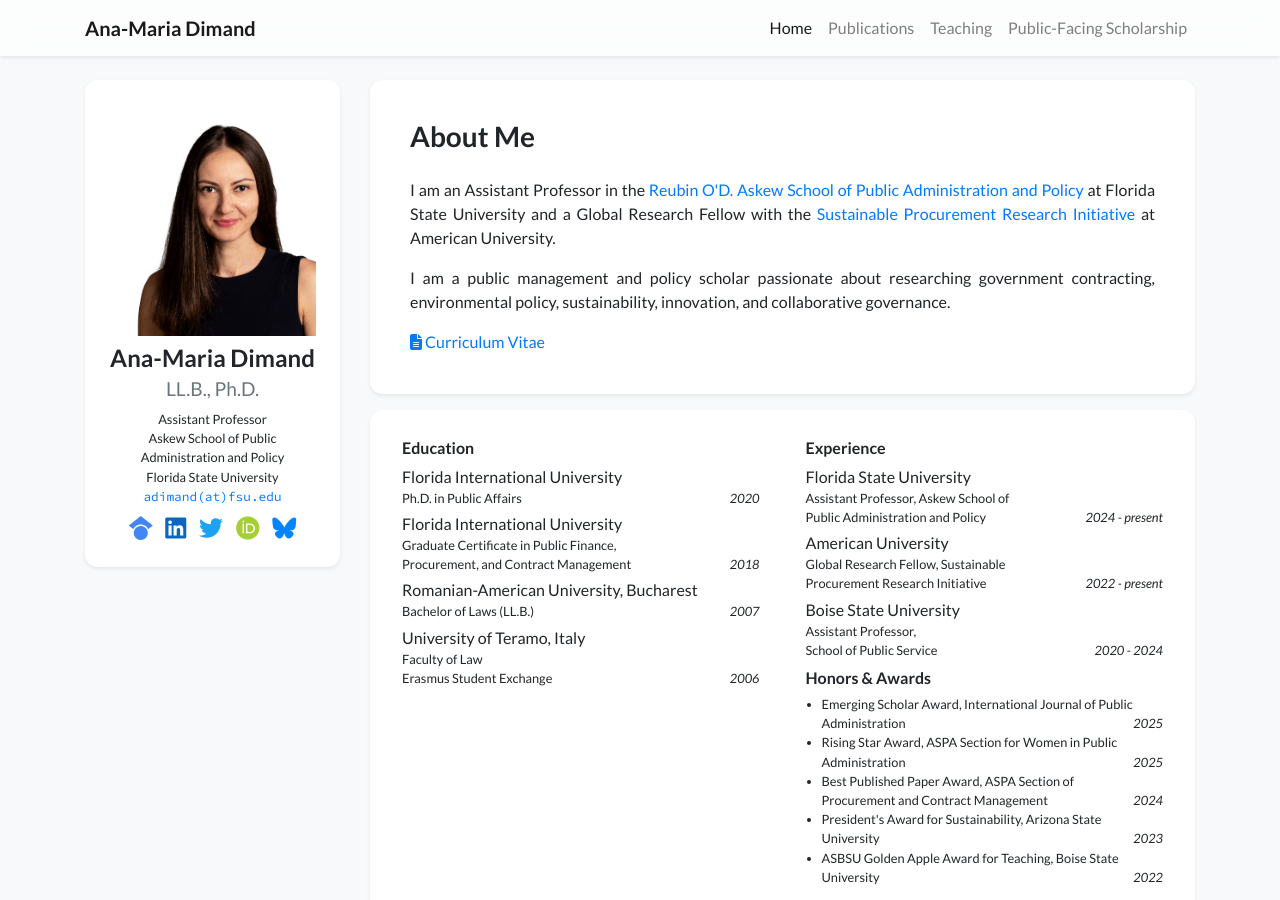
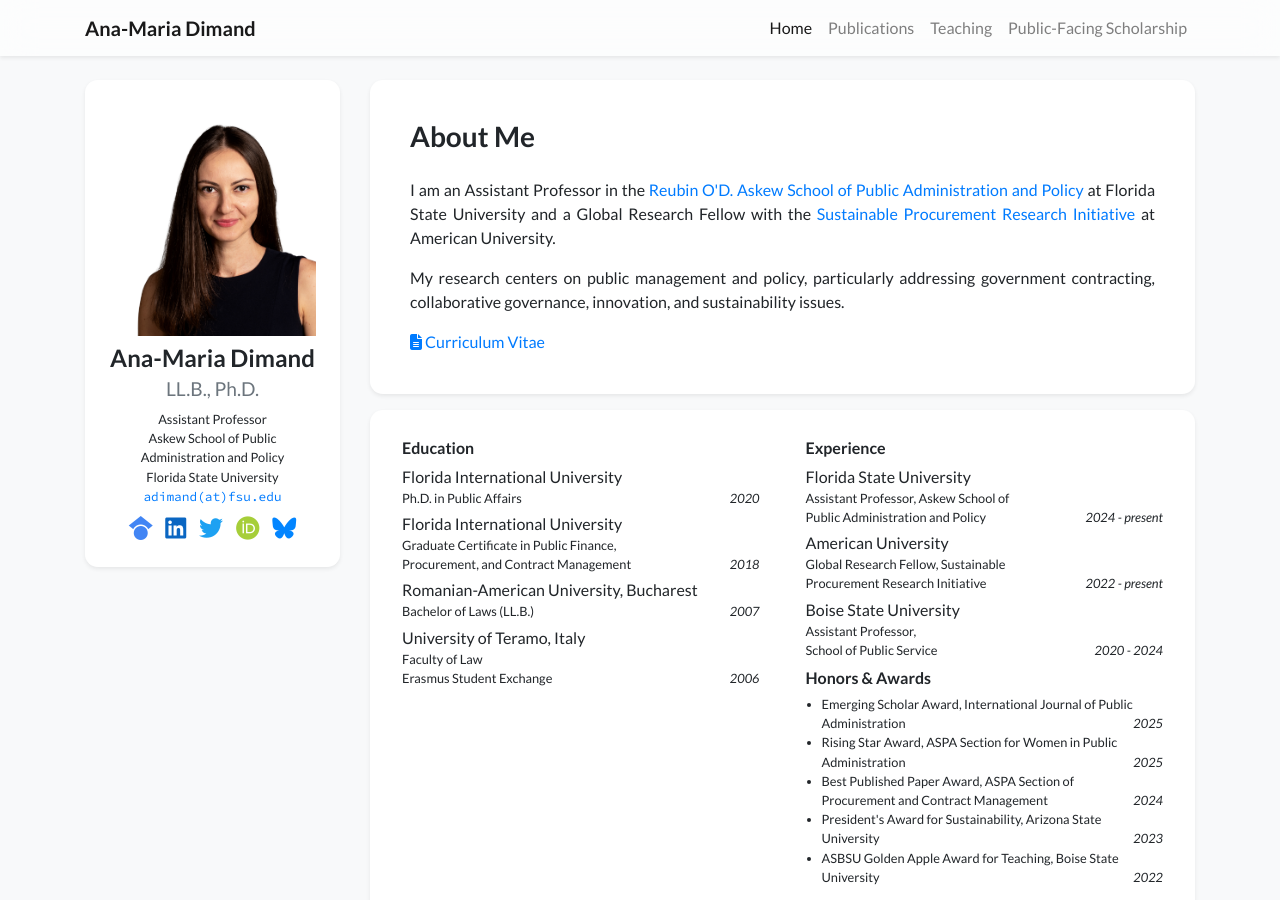
Before and after one commit to anamariadimand/anamariadimand.github.io, a Jekyll site: the page built from index.html, in a window 1280 px wide and 900 px high. Built offline with Jekyll 4.4.1, drawn with Linux system fonts in a browser that asks for light colours; nearby versions of some CDN libraries; a style sheet for code colours, icons or effects is not loaded.

Commit message:
Update research focus line in bio
Co-Authored-By: Claude Opus 4.8 <noreply@anthropic.com>

```diff
--- a/_data/profile.yml
+++ b/_data/profile.yml
@@ -26,8 +26,8 @@ short_bio: >-
     Procurement Research Initiative</a> at American University.
   </p>
   <p>
-    I am a public management and policy scholar passionate about researching government contracting, environmental
-    policy, sustainability, innovation, and collaborative governance.
+    My research centers on public management and policy, particularly addressing government contracting,
+    collaborative governance, innovation, and sustainability issues.
   </p>
 
 portrait_url: /assets/images/photos/ana_headshot.png
```
